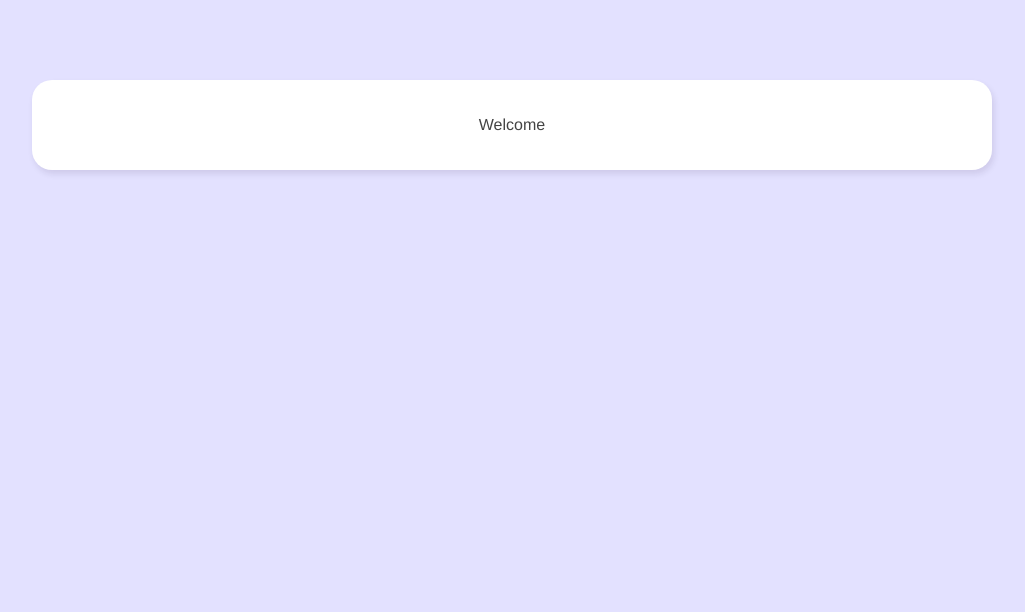
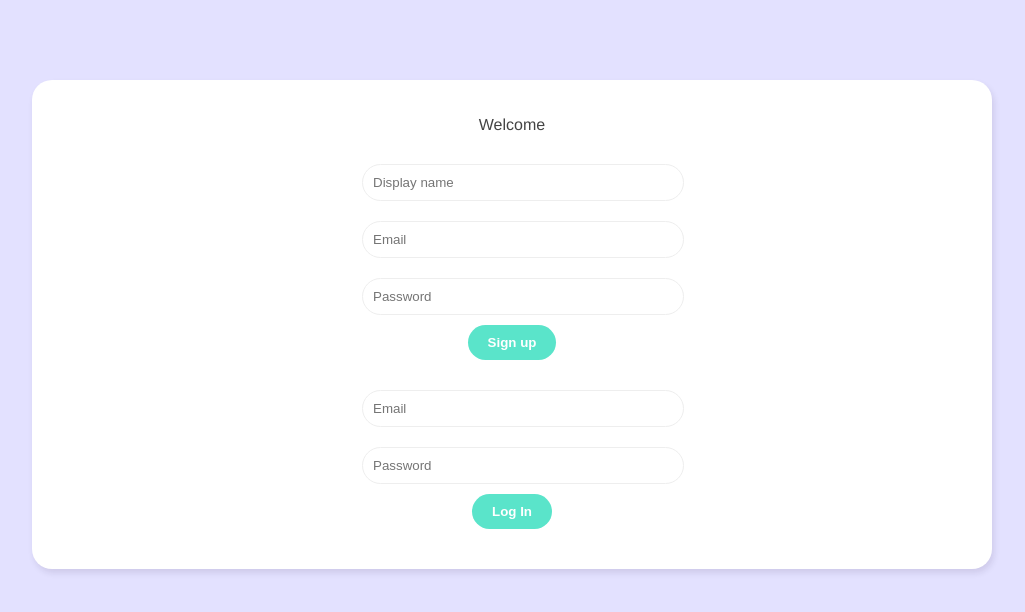
Before and after one commit to saraglavin/live-chat--Vue-, a Vue app: page / in a window 1280 px wide. Shown: the top 612 px of the page, without its empty margins (128-1153 px from the left). Built offline with nearby package versions, Linux system fonts and the light colour scheme.

Commit message:
Added Login and Signupforms

```diff
--- /dev/null
+++ b/src/components/LoginForm.vue
@@ -0,0 +1,29 @@
+<template>
+  <form @submit.prevent="handleSubmit">
+    <input type="email" required placeholder="Email" v-model="email">
+    <input type="password" required placeholder="Password" v-model="password">
+    <button>Log In</button>
+  </form>
+</template>
+
+<script>
+import { ref } from '@vue/reactivity'
+export default {
+    setup() {
+        //refs
+        const email = ref('')
+        const password = ref('')
+
+        const handleSubmit = () => {
+            console.log(email.value, password.value);
+        }
+
+
+        return { email, password, handleSubmit }
+    }
+}
+</script>
+
+<style>
+
+</style>
--- /dev/null
+++ b/src/components/SignupForm.vue
@@ -0,0 +1,31 @@
+<template>
+  <form @submit.prevent="handleSubmit">
+    <input type="text" required placeholder="Display name" v-model="displayName">
+    <input type="email" required placeholder="Email" v-model="email">
+    <input type="password" required placeholder="Password" v-model="password">
+    <button>Sign up</button>
+  </form>
+</template>
+
+<script>
+import { ref } from '@vue/reactivity'
+export default {
+    setup() {
+        //refs
+        const displayName = ref('')
+        const email = ref('')
+        const password = ref('')
+
+        const handleSubmit = () => {
+            console.log(displayName.value, email.value, password.value);
+        }
+
+
+        return { displayName, email, password, handleSubmit }
+    }
+}
+</script>
+
+<style>
+
+</style>
--- a/src/views/Welcome.vue
+++ b/src/views/Welcome.vue
@@ -1,12 +1,20 @@
 <template>
   <div class="welcome container">
     <p>Welcome</p>
+    <SignupForm />
+    <LoginForm />
   </div>
 </template>
 
 <script>
+import SignupForm from '../components/SignupForm.vue'
+import LoginForm from '../components/LoginForm.vue'
+
 export default {
-
+    components: {
+        SignupForm,
+        LoginForm
+    }
 }
 </script>
 
@@ -15,4 +23,23 @@
     text-align: center;
     padding: 20px 0;
 }
+
+  /* form styles */
+  .welcome form {
+    width: 300px;
+    margin: 20px auto;
+  }
+  .welcome label {
+    display: block;
+    margin: 20px 0 10px;
+  }
+  .welcome input {
+    width: 100%;
+    padding: 10px;
+    border-radius: 20px;
+    border: 1px solid #eee;
+    outline: none;
+    color: #999;
+    margin: 10px auto;
+  }
 </style>
```
